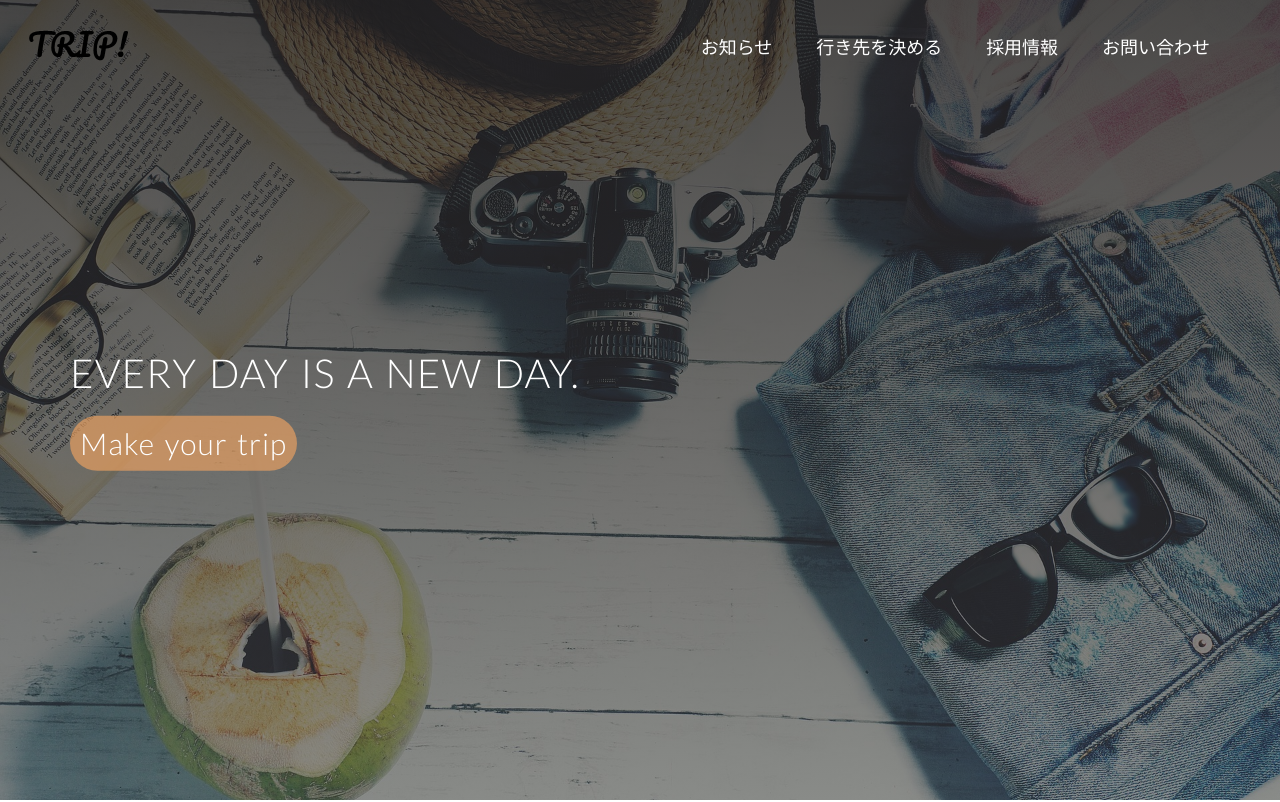
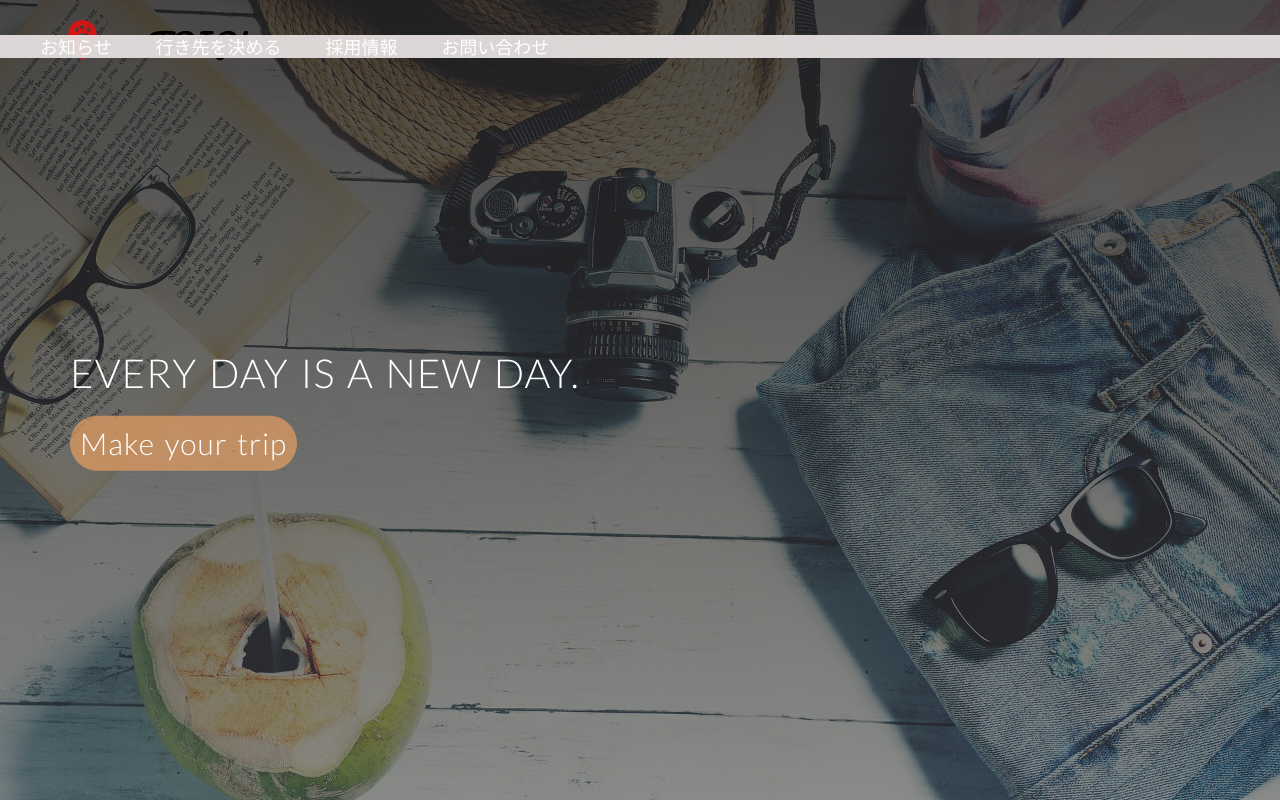
Before and after one commit to bibimuu/trip-practice, a plain HTML site: page index.html in a window 1280 px wide. Shown: the top 802 px of the page. Drawn offline with nearby package versions, Linux system fonts and the light colour scheme; a script that the page names is missing.

Commit message:
いくつかの修正

```diff
--- a/index.html
+++ b/index.html
@@ -2,8 +2,7 @@
 <html lang="ja">
 <head>
   <meta charset="UTF-8">
-  <!-- <meta name="viewport" content="width=device-width, initial-scale=1.0">  -->
-  <meta name="viewport" content="width=device-width, initial-scale=1.0, maximum-scale=1.0, minimum-scale=1.0">
+  <meta name="viewport" content="width=device-width, initial-scale=1.0">
 
   <link rel="stylesheet" href="normalize.css">
   <link rel="stylesheet" href="trip.css">
@@ -14,7 +13,6 @@
   <link rel="stylesheet" href="responsivegridsystem (1)/css/col.css">
   <link rel="stylesheet" href="queries.css">
 </head>
-  <!-- <script src="https://ajax.googleapis.com/ajax/libs/jquery/2.1.4/jquery.min.js"></script> -->
   <script src="https://ajax.googleapis.com/ajax/libs/jquery/1.12.4/jquery.min.js"></script>
   <script src="slick-1.8.1/slick/slick.js"></script>
   <title>旅行先を見つけよう</title>
@@ -26,7 +24,7 @@
     <nav>
       <div class="row">
           <img src="img/company-logo.png" class="company-logo">
-          <ul div class="header-list">
+          <ul div class="header-list stickynav">
               <li><a href="#main-info">お知らせ</a></li>
               <li><a href="fake">行き先を決める</a></li>
               <li><a href="fake">採用情報</a></li>
@@ -398,9 +396,6 @@
       <p>LOOKING FOR NEW THINGS IN YOUR TRIP</p>
       <p>Copyright &copy; 2019 by DAIGORO All rights reserved.</p>
     </div>
-
-
-    </div>
   </footer>
   <script src="https://unpkg.com/ionicons@4.5.5/dist/ionicons.js"></script>
 </body>
--- a/trip.css
+++ b/trip.css
@@ -104,7 +104,6 @@ input[type=submit] {
   border: solid 1px #f89238;
   border-radius: 80px;
   padding: 5px;
-  margin-left: 3%;
   transition: 0.3s;
 }
 
@@ -115,7 +114,7 @@ input[type=submit]:hover {
 }
 
 /* ----------------------------------------------------- */
-/* IMG-HEADER*/
+/* HEADER*/
 /* ----------------------------------------------------- */
 
 header {
@@ -130,12 +129,8 @@ header {
   height: 100%;
   width: auto;
   float: left;
-  transform: translate(-66%,-30%);
+  transform: translate(-6%,-30%);
 }
-
-/* ----------------------------------------------------- */
-/* HEADER */
-/* ----------------------------------------------------- */
 
 .header-cover-comment {
   position: absolute;
@@ -161,6 +156,14 @@ header {
   text-transform: uppercase;
   font-size: 90%;
   font-weight: 300;
+}
+
+.stickynav {
+  position: fixed;
+  top: 0;
+  left: 0;
+  width: 100%;
+  background-color: rgba(226, 220, 220, 0.966);
 }
 
 /* ----------------------------------------------------- */
```
Also changed, not shown: queries.css (+4 -4 lines).
